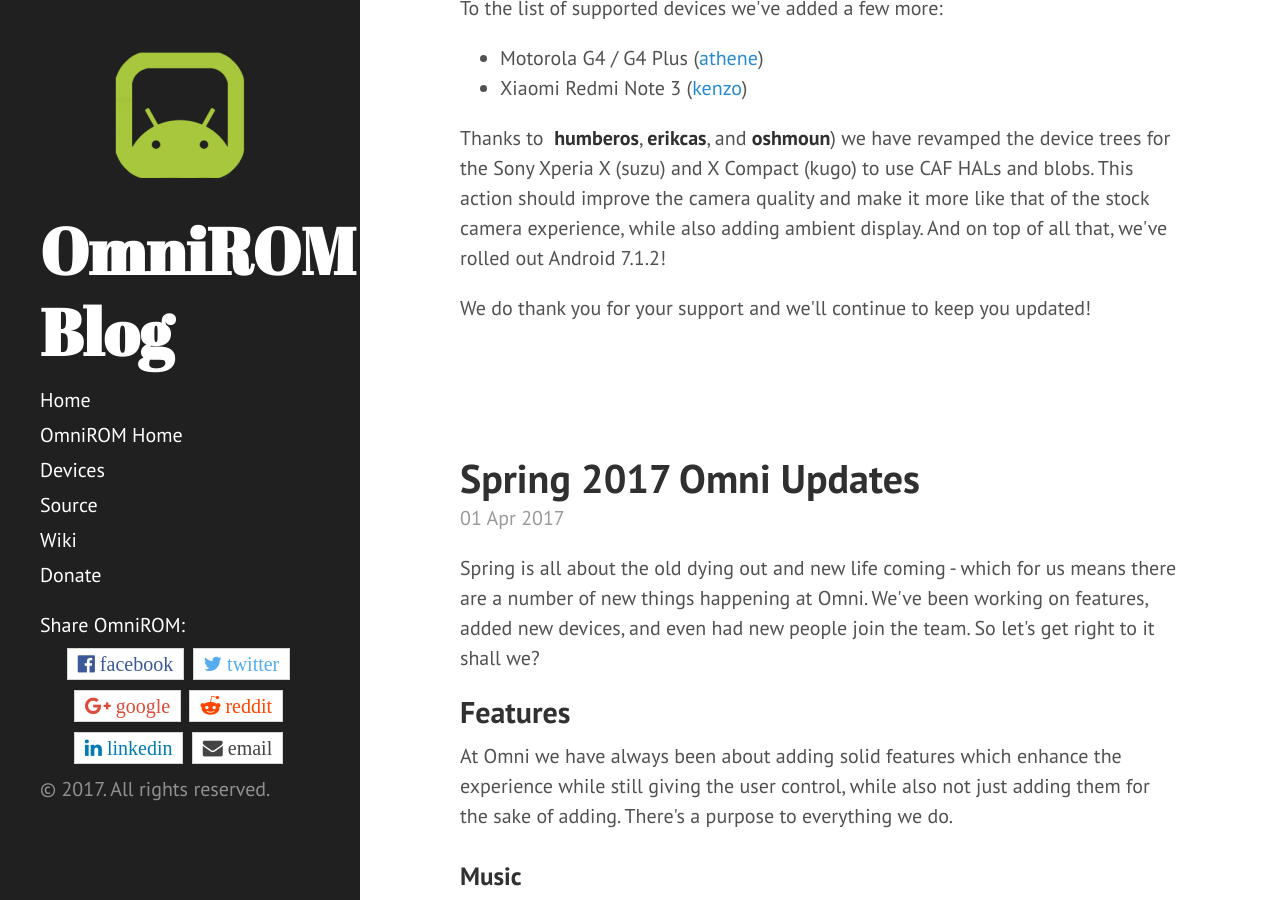
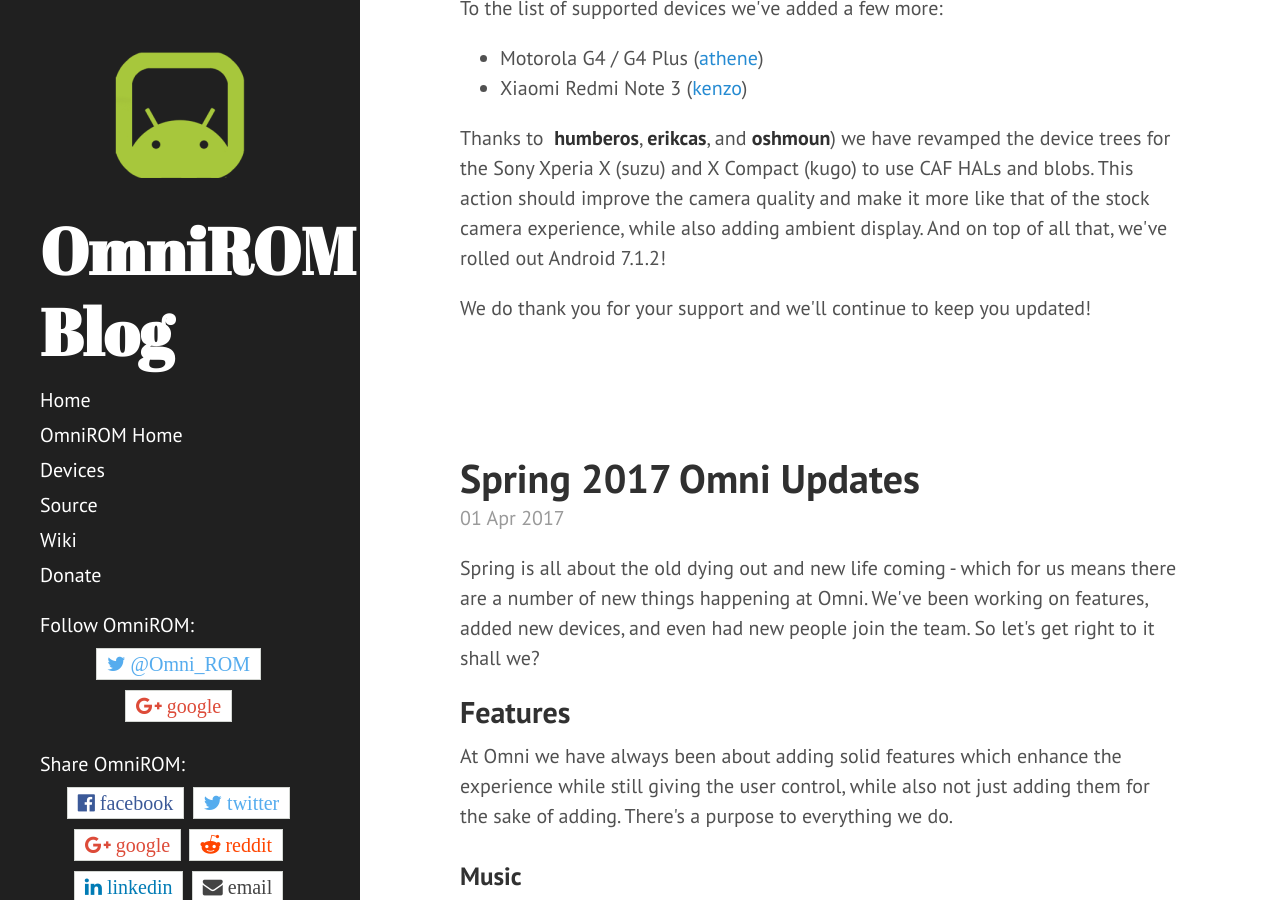
Before and after one commit to omnirom/blog, a Jekyll site: the page built from index.html, in a window 1280 px wide and 900 px high, scrolled down 357 px. Built offline with Jekyll 4.4.1, drawn with Linux system fonts in a browser that asks for light colours; Markdown is read by kramdown in place of the engine named in the settings; the list of posts is cut into pages by our own code.

Commit message:
adding follow buttons

```diff
--- a/_includes/site-share-bar.html
+++ b/_includes/site-share-bar.html
@@ -2,7 +2,15 @@
 added 26-Sep-2017 jerdog:  taken from https://mycyberuniverse.com/web/social-media-share-bar-jekyll-blog-website.html
 -->
 <div id="site-share-bar">
+	<h4>Follow OmniROM:</h4>
+	<div class="site-share-buttons" align="middle">
+			<a href="https://twitter.com/Omni_ROM" target="_blank" data-show-count="false"><i class="fa fa-twitter site-share-button"> @Omni_ROM</i></a>
 
+			<a href="https://plus.google.com/communities/102450203113748251717" target="_blank"><i class="fa fa-google-plus site-share-button"> google</i></a>
+	</div>
+</div>
+
+<div id="site-share-bar">
 	<h4>Share OmniROM:</h4>
 
 	<div class="site-share-buttons" align="middle">
```
